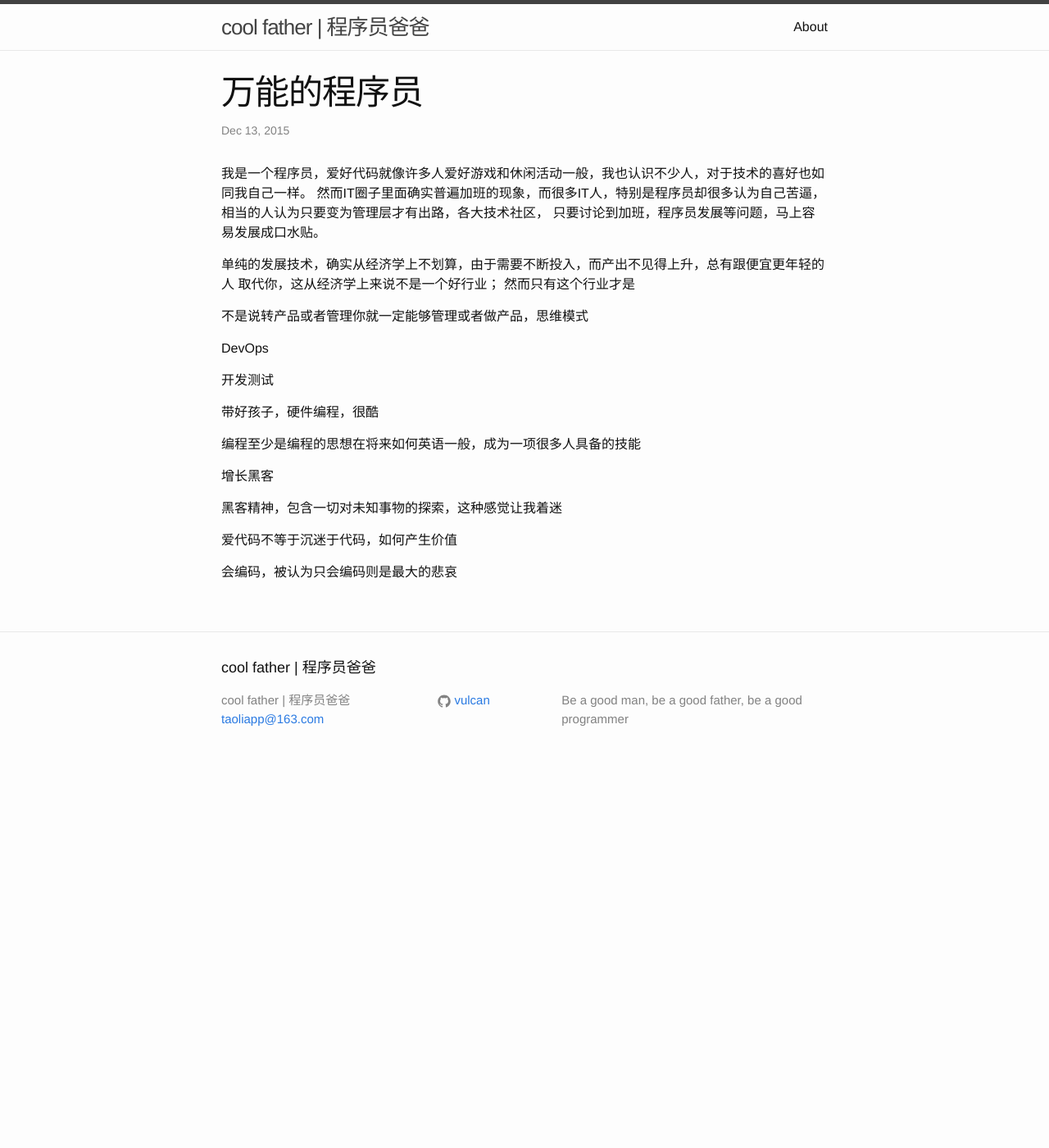
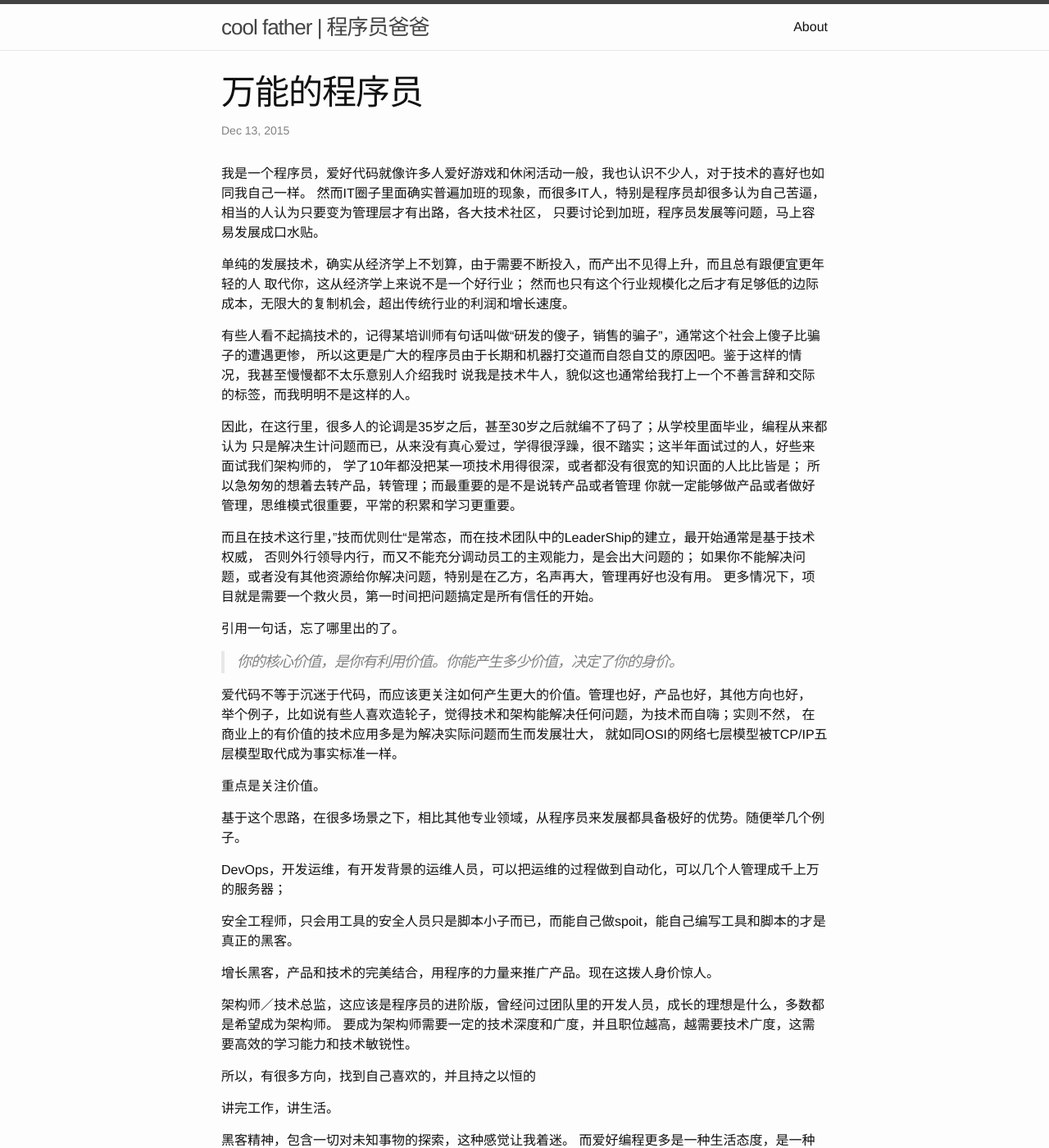
Before and after one commit to vulcan/vulcan.github.io, a Jekyll site: the page built from _posts/2015-12-13-superprogramer.md, in a window 1280 px wide and 1400 px high. Shown: the whole window at 82% size. Built offline with Jekyll 4.4.1, drawn with Linux system fonts in a browser that asks for light colours; some of the changed text lies outside the part shown.

Commit message:
modify post

```diff
--- a/_posts/2015-12-13-superprogramer.md
+++ b/_posts/2015-12-13-superprogramer.md
@@ -8,24 +8,67 @@ categories: work
 然而IT圈子里面确实普遍加班的现象，而很多IT人，特别是程序员却很多认为自己苦逼，相当的人认为只要变为管理层才有出路，各大技术社区，
 只要讨论到加班，程序员发展等问题，马上容易发展成口水贴。
 
-单纯的发展技术，确实从经济学上不划算，由于需要不断投入，而产出不见得上升，总有跟便宜更年轻的人
+单纯的发展技术，确实从经济学上不划算，由于需要不断投入，而产出不见得上升，而且总有跟便宜更年轻的人
 取代你，这从经济学上来说不是一个好行业；
-然而只有这个行业才是
+然而也只有这个行业规模化之后才有足够低的边际成本，无限大的复制机会，超出传统行业的利润和增长速度。
 
-不是说转产品或者管理你就一定能够管理或者做产品，思维模式
+有些人看不起搞技术的，记得某培训师有句话叫做“研发的傻子，销售的骗子”，通常这个社会上傻子比骗子的遭遇更惨，
+所以这更是广大的程序员由于长期和机器打交道而自怨自艾的原因吧。鉴于这样的情况，我甚至慢慢都不太乐意别人介绍我时
+说我是技术牛人，貌似这也通常给我打上一个不善言辞和交际的标签，而我明明不是这样的人。
 
-DevOps
+因此，在这行里，很多人的论调是35岁之后，甚至30岁之后就编不了码了；从学校里面毕业，编程从来都认为
+只是解决生计问题而已，从来没有真心爱过，学得很浮躁，很不踏实；这半年面试过的人，好些来面试我们架构师的，
+学了10年都没把某一项技术用得很深，或者都没有很宽的知识面的人比比皆是；
+所以急匆匆的想着去转产品，转管理；而最重要的是不是说转产品或者管理
+你就一定能够做产品或者做好管理，思维模式很重要，平常的积累和学习更重要。
 
-开发测试
+而且在技术这行里，”技而优则仕“是常态，而在技术团队中的LeaderShip的建立，最开始通常是基于技术权威，
+否则外行领导内行，而又不能充分调动员工的主观能力，是会出大问题的；
+如果你不能解决问题，或者没有其他资源给你解决问题，特别是在乙方，名声再大，管理再好也没有用。
+更多情况下，项目就是需要一个救火员，第一时间把问题搞定是所有信任的开始。
 
-带好孩子，硬件编程，很酷
+引用一句话，忘了哪里出的了。
 
-编程至少是编程的思想在将来如何英语一般，成为一项很多人具备的技能
+> 你的核心价值，是你有利用价值。你能产生多少价值，决定了你的身价。
 
-增长黑客
+爱代码不等于沉迷于代码，而应该更关注如何产生更大的价值。管理也好，产品也好，其他方向也好，
+举个例子，比如说有些人喜欢造轮子，觉得技术和架构能解决任何问题，为技术而自嗨；实则不然，
+在商业上的有价值的技术应用多是为解决实际问题而生而发展壮大，
+就如同OSI的网络七层模型被TCP/IP五层模型取代成为事实标准一样。
 
-黑客精神，包含一切对未知事物的探索，这种感觉让我着迷
+重点是关注价值。
 
-爱代码不等于沉迷于代码，如何产生价值
+基于这个思路，在很多场景之下，相比其他专业领域，从程序员来发展都具备极好的优势。随便举几个例子。
 
-会编码，被认为只会编码则是最大的悲哀
+DevOps，开发运维，有开发背景的运维人员，可以把运维的过程做到自动化，可以几个人管理成千上万的服务器；
+
+安全工程师，只会用工具的安全人员只是脚本小子而已，而能自己做spoit，能自己编写工具和脚本的才是真正的黑客。
+
+增长黑客，产品和技术的完美结合，用程序的力量来推广产品。现在这拨人身价惊人。
+
+架构师／技术总监，这应该是程序员的进阶版，曾经问过团队里的开发人员，成长的理想是什么，多数都是希望成为架构师。
+要成为架构师需要一定的技术深度和广度，并且职位越高，越需要技术广度，这需要高效的学习能力和技术敏锐性。
+
+所以，有很多方向，找到自己喜欢的，并且持之以恒的
+
+讲完工作，讲生活。
+
+黑客精神，包含一切对未知事物的探索，这种感觉让我着迷。
+而爱好编程更多是一种生活态度，是一种思维模式，是一种与时俱进的工作思路。
+
+程序员都是高智商的，有时只需换个思维模式，生活可以有很多的花样，并且高冷得很多人都玩不来，
+这比普通人的兴趣爱好逼格高多了。
+
+比如我觉的利用现在的开源硬件技术，比如arduino能够带着儿子一起做个机器人战车之类的小东西挺酷的。
+
+程序员一般英语也挺不错的，比如我自己则是在学习各种技术的同时，由于长期阅读外文资料，得到了一个可以无障碍的阅读
+原文资料，看懂原声广播和电影的能力，感觉也还是挺爽的。
+
+还比如说我还写了个爬虫程序，把分级基金的历年数据分析了，然后做出来一个回归模型，确定自己的投资策略，
+如何获得年回报可以超过10%的稳定投资收益。当然，股票的就算了，历史数据意义不大，
+而A级分级基金相对于股票而言是比较稳定的。
+
+总结一句，其实每个人都应该有自己清晰的人生和职业规划，对于程序员而言，搞技术不是最终目标，更不是自己疏于和人交流，
+羞于表达的理由和借口，低头赶路，抬头看路，规划好自己的人生，过好自己的生活最重要。与各位程序员们共勉。
+
+同时，呼吁各位女同胞，遇到一个思路开阔且靠谱的程序员，果断嫁了吧。
```
